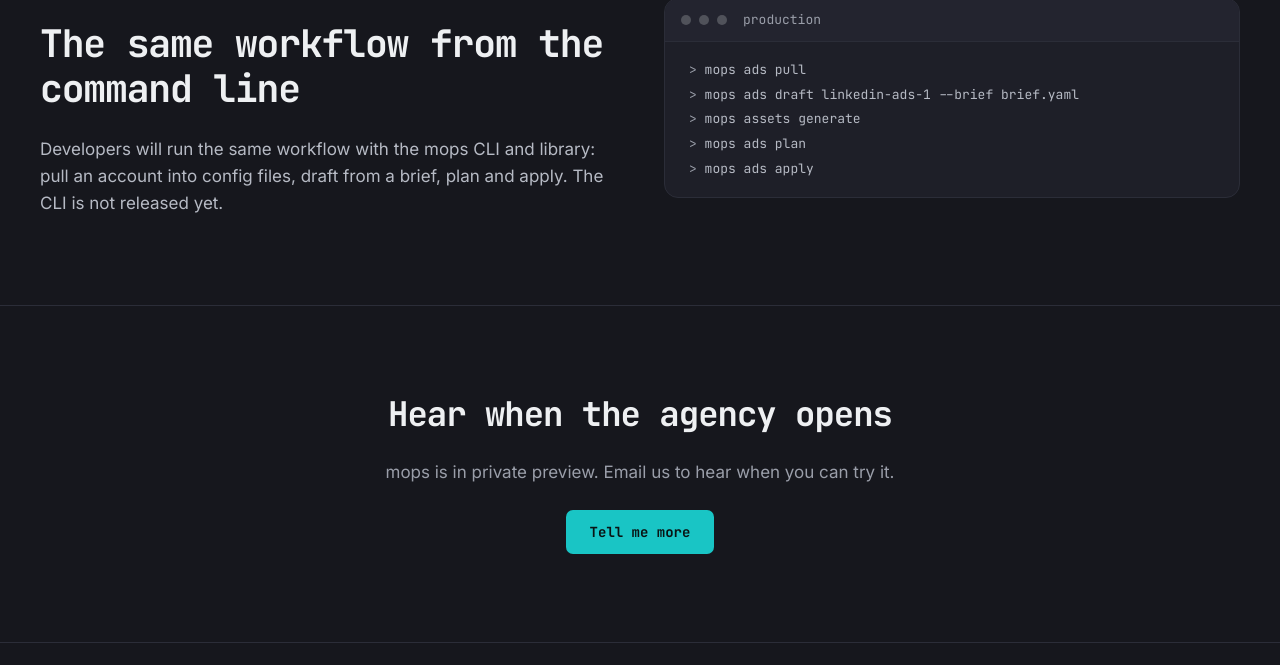
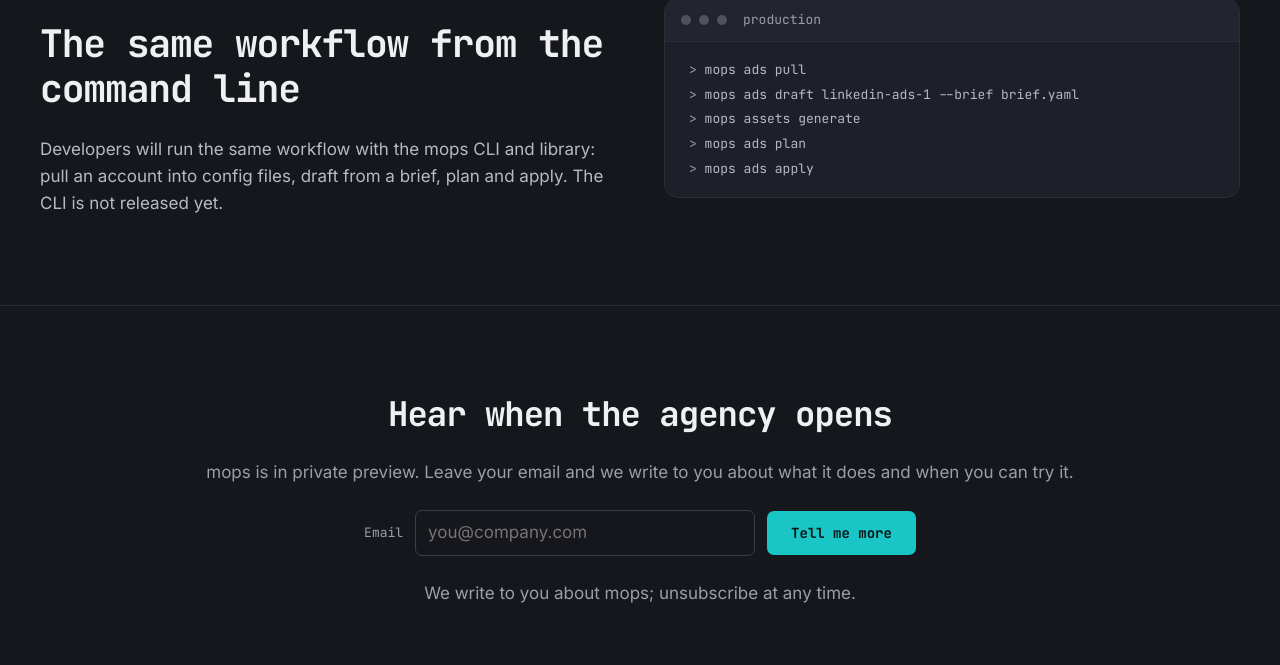
Before and after one commit to mops-run/site, a plain HTML site: page index.html in a window 1280 px wide. Shown: the part 3776-4441 px from the top of the page. Drawn offline with Linux system fonts and the light colour scheme.

Commit message:
Publish mops 195536882a8072e67c5cd6a2e48f4250eedf32aa

```diff
--- a/index.html
+++ b/index.html
@@ -274,8 +274,14 @@
       <section id="tell-me-more" class="cta" aria-labelledby="cta-heading">
         <div class="wrap stack">
           <h2 id="cta-heading">Hear when the agency opens</h2>
-          <p class="sub">mops is in private preview. Email us to hear when you can try it.</p>
-          <a class="button primary" href="mailto:run@mops.run?subject=Tell%20me%20more">Tell me more</a>
+          <p class="sub">mops is in private preview. Leave your email and we write to you about what it does and when you can try it.</p>
+          <form class="signup" method="post" action="https://eu.customerioforms.com/forms/submit_action?site_id=4153de1a5bd8facf9814&amp;form_id=tell-me-more&amp;success_url=https%3A%2F%2Fmops.run%2F%23thanks" aria-labelledby="cta-heading">
+            <label for="email">Email</label>
+            <input id="email" type="email" name="email" required autocomplete="email" placeholder="you@company.com" aria-describedby="consent" />
+            <button class="button primary" type="submit">Tell me more</button>
+          </form>
+          <p id="thanks" class="thanks" role="status">Thanks. We sent you an email from run@mops.run; reply to it to tell us what you need.</p>
+          <p id="consent" class="sub">We write to you about mops; unsubscribe at any time.</p>
         </div>
       </section>
     </main>
```
